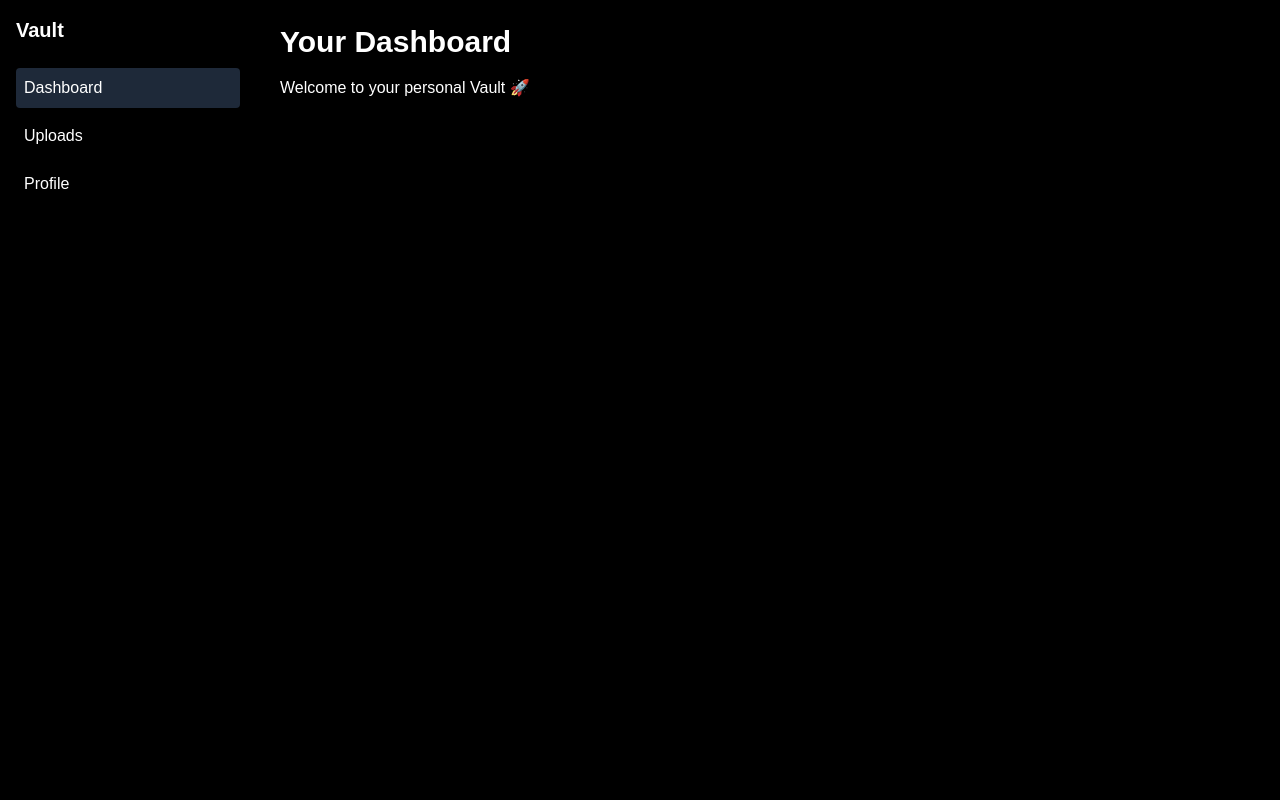
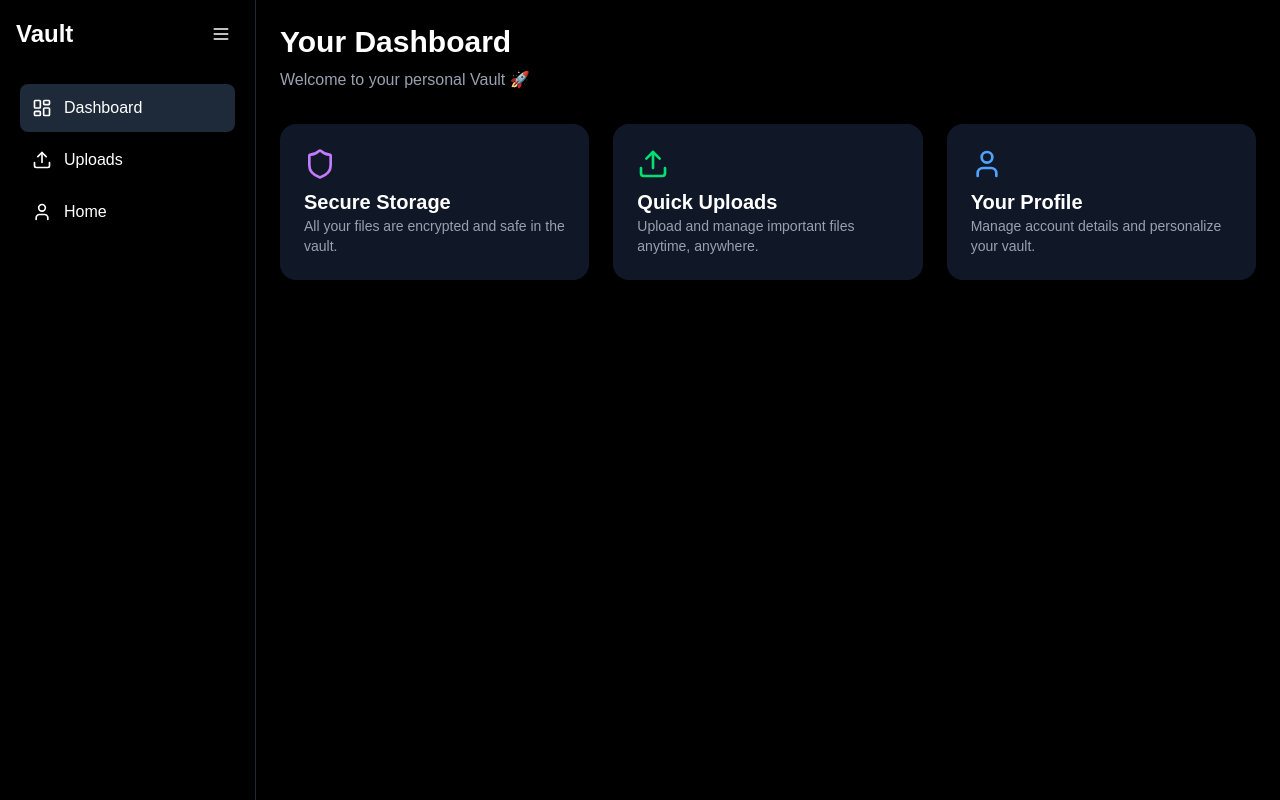
Before and after one commit to harshitrwt/Knowledge_vault, a Next.js app: page /dashboard in a window 1280 px wide. Built offline with nearby package versions, Linux system fonts and the light colour scheme.

Commit message:
dashboard UI

```diff
--- a/src/app/dashboard/page.tsx
+++ b/src/app/dashboard/page.tsx
@@ -1,12 +1,40 @@
 import Sidebar from "@/components/Sidebar";
+import { Shield, Upload, User } from "lucide-react";
 
 export default function DashboardPage() {
   return (
-    <div className="flex">
+    <div className="flex min-h-screen bg-black text-white">
       <Sidebar />
-      <main className="flex-1 p-6 text-white bg-black">
+      <main className="flex-1 p-6">
         <h1 className="text-3xl font-bold">Your Dashboard</h1>
-        <p className="mt-4">Welcome to your personal Vault 🚀</p>
+        <p className="mt-2 text-gray-400">Welcome to your personal Vault 🚀</p>
+
+        {/* Stats Section */}
+        <div className="grid gap-6 mt-8 sm:grid-cols-2 lg:grid-cols-3">
+          <div className="p-6 bg-gray-900 rounded-2xl shadow">
+            <Shield className="w-8 h-8 mb-2 text-purple-400" />
+            <h2 className="text-xl font-semibold">Secure Storage</h2>
+            <p className="text-gray-400 text-sm">
+              All your files are encrypted and safe in the vault.
+            </p>
+          </div>
+
+          <div className="p-6 bg-gray-900 rounded-2xl shadow">
+            <Upload className="w-8 h-8 mb-2 text-green-400" />
+            <h2 className="text-xl font-semibold">Quick Uploads</h2>
+            <p className="text-gray-400 text-sm">
+              Upload and manage important files anytime, anywhere.
+            </p>
+          </div>
+
+          <div className="p-6 bg-gray-900 rounded-2xl shadow">
+            <User className="w-8 h-8 mb-2 text-blue-400" />
+            <h2 className="text-xl font-semibold">Your Profile</h2>
+            <p className="text-gray-400 text-sm">
+              Manage account details and personalize your vault.
+            </p>
+          </div>
+        </div>
       </main>
     </div>
   );
--- a/src/components/Sidebar.tsx
+++ b/src/components/Sidebar.tsx
@@ -2,31 +2,54 @@
 
 import Link from "next/link";
 import { usePathname } from "next/navigation";
+import { LayoutDashboard, Upload, User, Menu } from "lucide-react";
+import { useState } from "react";
 
 const navItems = [
-  { name: "Dashboard", href: "/dashboard" },
-  { name: "Uploads", href: "/uploads" },
-  { name: "Profile", href: "/profile" },
+  { name: "Dashboard", href: "/dashboard", icon: LayoutDashboard },
+  { name: "Uploads", href: "/uploads", icon: Upload },
+  { name: "Home", href: "/", icon: User },
 ];
 
 export default function Sidebar() {
   const pathname = usePathname();
+  const [collapsed, setCollapsed] = useState(false);
 
   return (
-    <aside className="w-64 h-screen bg-black text-white p-4">
-      <h2 className="text-xl font-bold mb-6">Vault</h2>
-      <nav className="flex flex-col space-y-2">
-        {navItems.map((item) => (
-          <Link
-            key={item.href}
-            href={item.href}
-            className={`p-2 rounded ${
-              pathname === item.href ? "bg-gray-800" : "hover:bg-gray-900"
-            }`}
-          >
-            {item.name}
-          </Link>
-        ))}
+    <aside
+      className={`h-screen bg-black text-white flex flex-col transition-all duration-300 border-r border-gray-800
+        ${collapsed ? "w-20" : "w-64"}
+      `}
+    >
+
+      <div className="flex items-center justify-between p-4">
+        {!collapsed && <h2 className="text-2xl font-bold">Vault</h2>}
+        <button
+          onClick={() => setCollapsed(!collapsed)}
+          className="p-2 rounded hover:bg-gray-800"
+        >
+          <Menu className="w-5 h-5" />
+        </button>
+      </div>
+
+      {/* Navigation */}
+      <nav className="flex flex-col space-y-1 mt-4 mx-5">
+        {navItems.map((item) => {
+          const Icon = item.icon;
+          const active = pathname === item.href;
+          return (
+            <Link
+              key={item.href}
+              href={item.href}
+              className={`flex items-center gap-3 p-3 rounded-lg transition-colors
+                ${active ? "bg-gray-800" : "hover:bg-gray-900"}
+              `}
+            >
+              <Icon className="w-5 h-5" />
+              {!collapsed && <span>{item.name}</span>}
+            </Link>
+          );
+        })}
       </nav>
     </aside>
   );
--- a/src/middleware.ts
+++ b/src/middleware.ts
@@ -1,4 +1,6 @@
-import { clerkMiddleware } from "@clerk/nextjs/server";
+import { clerkMiddleware } from '@clerk/nextjs/server';
+
+export default clerkMiddleware();
 
 export const config = {
   matcher: [
```
